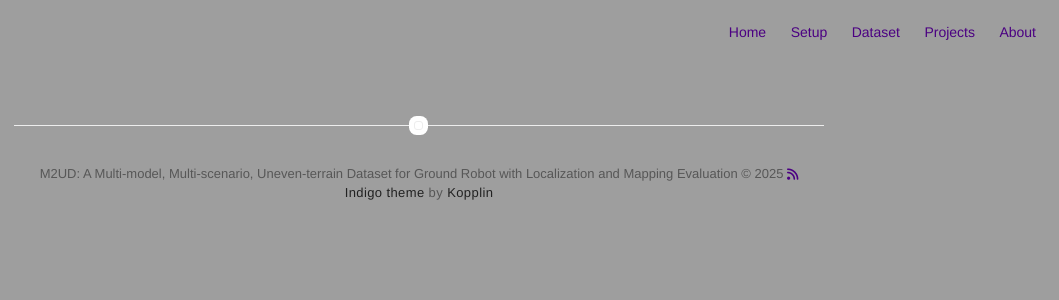
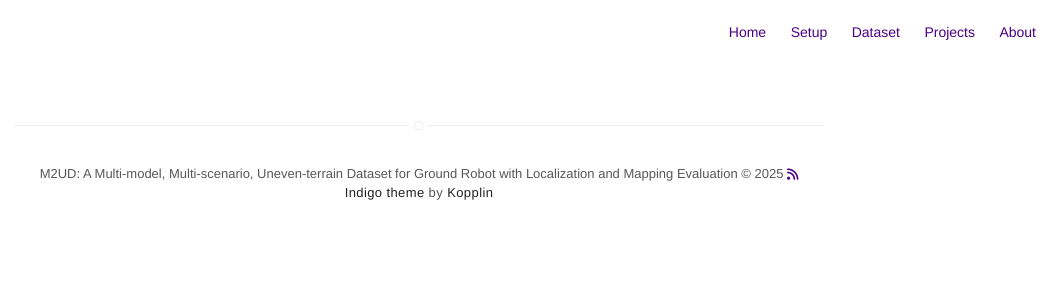
Before and after one commit to Yaepiii/M2UD, a Jekyll site: the page built from blog.html, in a window 1280 px wide. Shown: the top 300 px of the page, without its empty margins (221-1280 px from the left). Built offline with Jekyll 4.4.1, drawn with Linux system fonts in a browser that asks for light colours; nearby versions of some CDN libraries.

Commit message:
Update general.sass

```diff
--- a/_sass/base/general.sass
+++ b/_sass/base/general.sass
@@ -4,7 +4,7 @@ body, html
 body
 	font: 16px $fontSans
 	color: $alpha
-	background: url('https://yaepiii.github.io/M2UD/assets/background.png')
+	background: $omega
 	background-size: cover
 	background-position: center
 	background-repeat: no-repeat
```
